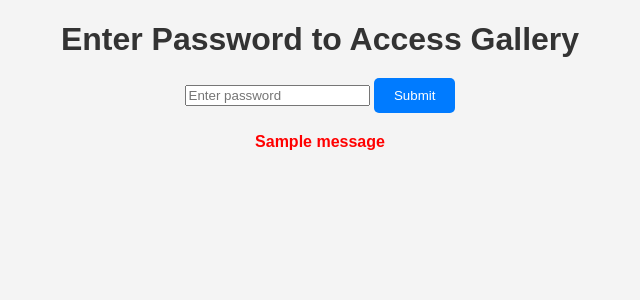
After one commit to herrfz/weddingphotos, a Flask app: template templates/password.html in a window 1280 px wide. The commit adds this page. Shown: the top 300 px of the page, without its empty margins (320-960 px from the left). Run offline with Flask 3, Linux system fonts and the light colour scheme; the template is opened without the code that fills it, so the values that code supplies are empty; one stand-in notice (Sample message) is shown.

Commit message:
add password for gallery

```diff
--- a/app.py
+++ b/app.py
@@ -1,12 +1,14 @@
-from flask import Flask, render_template, request, redirect, url_for
+from flask import Flask, render_template, request, redirect, url_for, session, flash
 import os
 from werkzeug.utils import secure_filename
 
 app = Flask(__name__)
+app.secret_key = 'your_secret_key'  # Change this to a random secret key for security
 
 # Configurations
 app.config['UPLOAD_FOLDER'] = 'static/uploads/'
 app.config['ALLOWED_EXTENSIONS'] = {'png', 'jpg', 'jpeg', 'gif'}
+app.config['PASSWORD'] = 'your_password'  # Set a password for the gallery
 
 # Ensure the upload folder exists
 if not os.path.exists(app.config['UPLOAD_FOLDER']):
@@ -32,15 +34,36 @@ def upload_file():
     if file and allowed_file(file.filename):
         filename = secure_filename(file.filename)
         file.save(os.path.join(app.config['UPLOAD_FOLDER'], filename))
-        return redirect(url_for('gallery'))
+        # Pass filename to the result page
+        return render_template('result.html', filename=filename)
 
     return redirect(request.url)
 
-@app.route('/gallery')
+@app.route('/gallery', methods=['GET', 'POST'])
 def gallery():
+    if request.method == 'POST':
+        password = request.form['password']
+        if password == app.config['PASSWORD']:
+            session['authenticated'] = True
+            return redirect(url_for('show_gallery'))
+        else:
+            flash('Incorrect password. Please try again.')
+
+    return render_template('password.html')
+
+@app.route('/show_gallery')
+def show_gallery():
+    if not session.get('authenticated'):
+        return redirect(url_for('gallery'))
+
     images = os.listdir(app.config['UPLOAD_FOLDER'])
     image_urls = [os.path.join('uploads/', img) for img in images]
     return render_template('gallery.html', images=image_urls)
 
+@app.route('/logout')
+def logout():
+    session.pop('authenticated', None)
+    return redirect(url_for('gallery'))
+
 if __name__ == '__main__':
     app.run(debug=True)
--- a/static/styles.css
+++ b/static/styles.css
@@ -70,3 +70,8 @@ button:hover {
 .back-link:hover {
     text-decoration: underline;
 }
+
+.alert {
+    color: red;
+    font-weight: bold;
+}
--- a/templates/gallery.html
+++ b/templates/gallery.html
@@ -18,7 +18,7 @@
             </div>
             {% endfor %}
         </div>
-        <a href="{{ url_for('index') }}" class="back-link">Back to Upload</a>
+        <a href="{{ url_for('logout') }}" class="back-link">Logout</a>
     </div>
 </body>
 
--- /dev/null
+++ b/templates/password.html
@@ -0,0 +1,30 @@
+<!DOCTYPE html>
+<html lang="en">
+
+<head>
+    <meta charset="UTF-8">
+    <meta name="viewport" content="width=device-width, initial-scale=1.0">
+    <title>Password Protected Gallery</title>
+    <link rel="stylesheet" href="{{ url_for('static', filename='styles.css') }}">
+</head>
+
+<body>
+    <div class="container">
+        <h1>Enter Password to Access Gallery</h1>
+        <form action="{{ url_for('gallery') }}" method="POST">
+            <input type="password" name="password" placeholder="Enter password" required>
+            <button type="submit">Submit</button>
+        </form>
+        {% with messages = get_flashed_messages() %}
+        {% if messages %}
+        <div class="alert">
+            {% for message in messages %}
+            <p>{{ message }}</p>
+            {% endfor %}
+        </div>
+        {% endif %}
+        {% endwith %}
+    </div>
+</body>
+
+</html>
```
Also changed, not shown: templates/index.html (+5 -6 lines), templates/result.html (added, +20 -0 lines), static/uploads/1910258_45838879729_5388_n.jpg (added).
